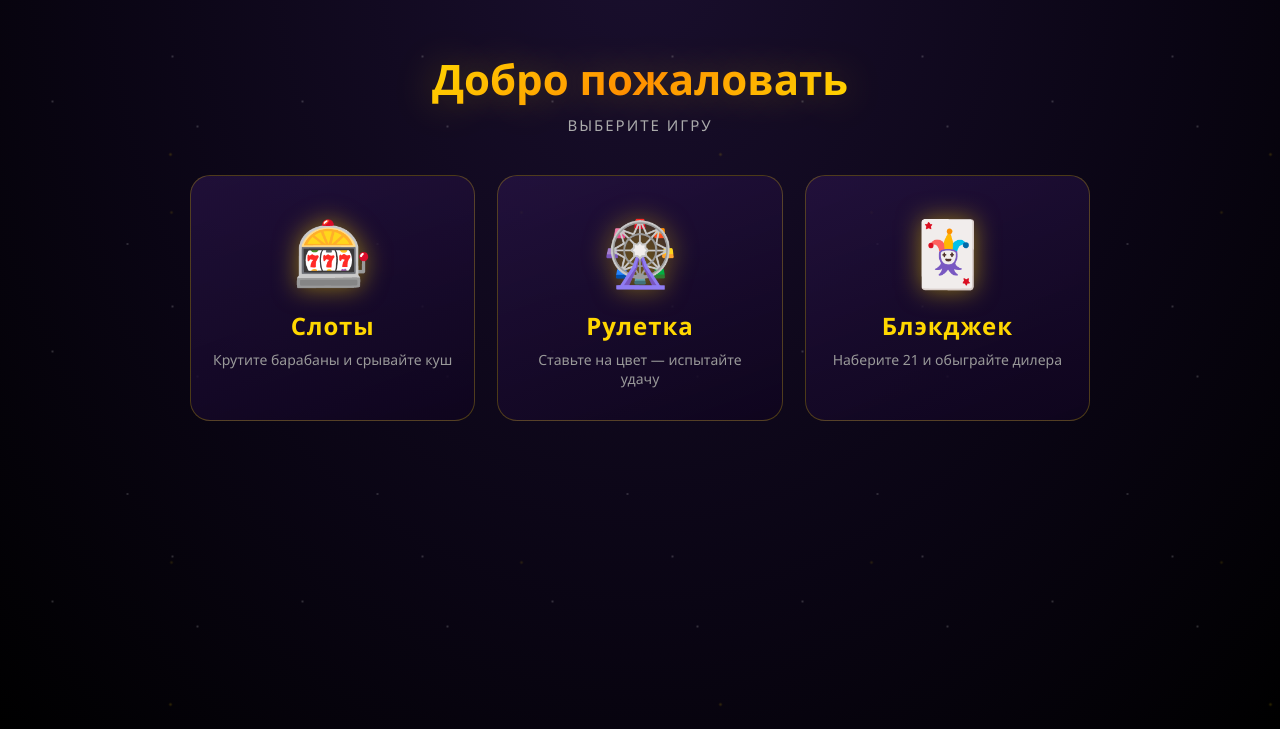
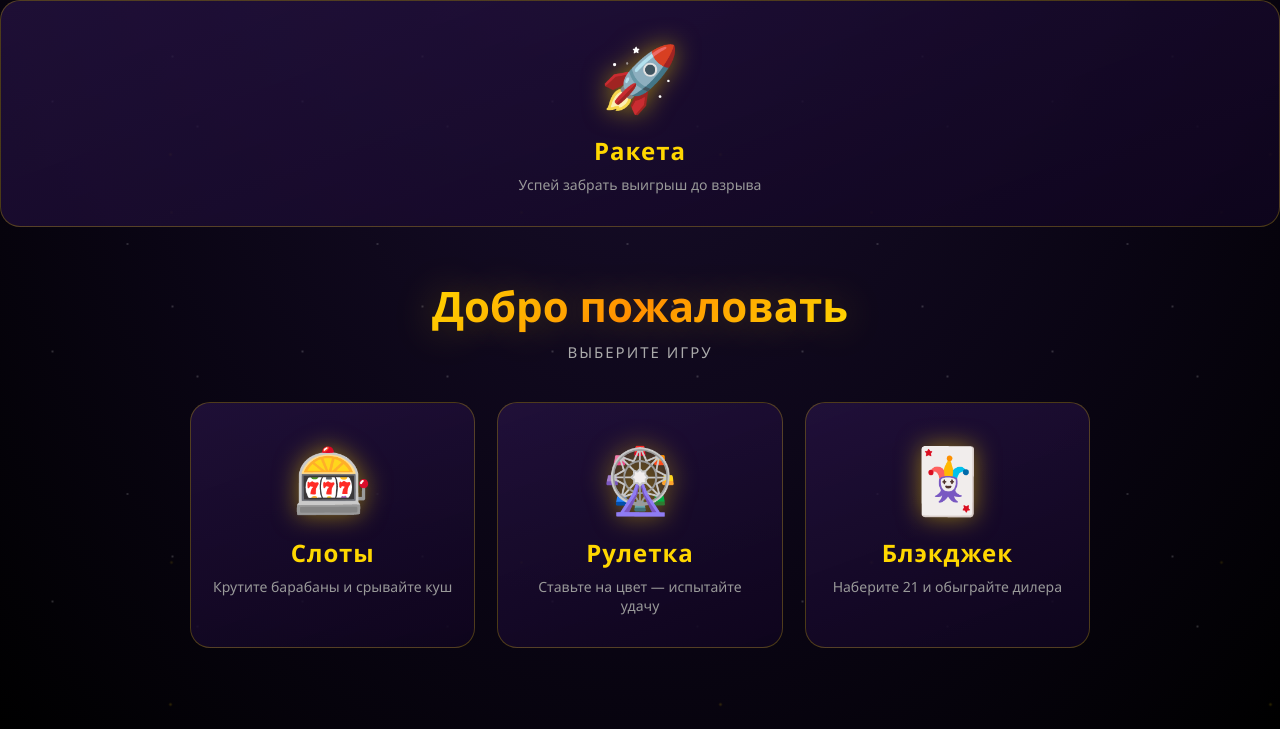
Before and after one commit to bazanovmot-bit/my-first-site, a Flask app: page / in a window 1280 px wide. Shown: the part 71-800 px from the top of the page. Run offline with Flask 3, Linux system fonts and the light colour scheme.

Commit message:
Добавил игру Ракета, поправил рулетку

```diff
--- a/templates/index.html
+++ b/templates/index.html
@@ -185,6 +185,31 @@
   }
   .reels.win .win-line { opacity: 1; }
 
+<!-- ========== РАКЕТА ========== -->
+<div class="screen" id="rocket">
+    <button class="back-btn" onclick="showScreen('menu')">← Меню</button>
+    <h2 class="game-title">🚀 Ракета</h2>
+    <div class="bet-row">
+        <span class="bet-label">Ставка:</span>
+        <button class="bet-btn" data-rocketbet="10">10</button>
+        <button class="bet-btn active" data-rocketbet="50">50</button>
+        <button class="bet-btn" data-rocketbet="100">100</button>
+        <button class="bet-btn" data-rocketbet="250">250</button>
+    </div>
+
+    <div id="rocketDisplay" style="font-size: 72px; margin: 40px 0; text-align: center; transition: transform 0.1s;">
+        🚀
+    </div>
+    <div id="rocketMultiplier" style="font-size: 56px; font-weight: 900; color: #ffd700; text-shadow: 0 0 30px rgba(255,215,0,0.6); margin-bottom: 30px;">
+        1.00x
+    </div>
+
+    <button class="action-btn" id="rocketStartBtn">ЗАПУСТИТЬ</button>
+    <button class="action-btn" id="rocketCashoutBtn" style="display:none; background: linear-gradient(135deg, #4ade80, #22c55e);">ЗАБРАТЬ</button>
+
+    <div class="result" id="rocketResult"></div>
+</div>
+
   /* ---------- РУЛЕТКА ---------- */
   .wheel-wrap { position: relative; width: 340px; height: 340px; margin: 10px 0; }
   .wheel-pointer {
@@ -293,7 +318,12 @@
   </header>
 
   <!-- ========== МЕНЮ ========== -->
-  <div class="screen active" id="menu">
+<div class="game-card" onclick="openGame('rocket')">
+    <span class="icon">🚀</span>
+    <h3>Ракета</h3>
+    <p>Успей забрать выигрыш до взрыва</p>
+</div>
+ <div class="screen active" id="menu">
     <h1 class="menu-title">Добро пожаловать</h1>
     <div class="menu-sub">Выберите игру</div>
     <div class="games">
```
